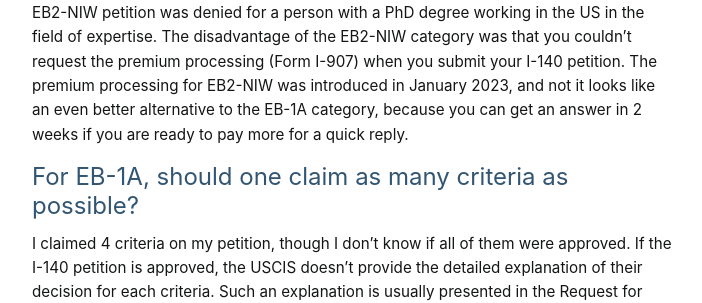
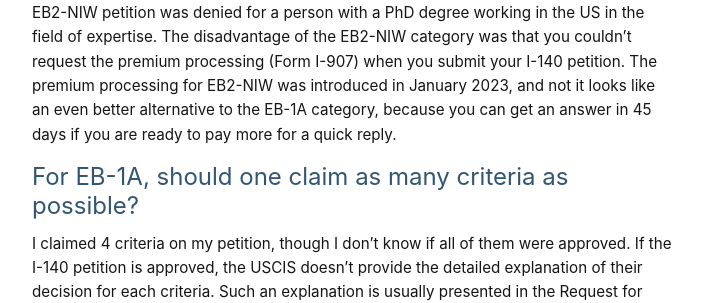
Before and after one commit to andreychemist/andreychemist.github.io, a Jekyll site: the page built from pages/faq.md, in a window 1280 px wide and 900 px high, scrolled down 2377 px. Shown: the part 281-584 px from the top of the window, without its empty margins (288-990 px from the left). Built offline with Jekyll 4.4.1, drawn with Linux system fonts in a browser that asks for light colours; some web fonts are replaced; some of the changed text lies outside the part shown.

Commit message:
NIW 45 days premium

```diff
--- a/pages/faq.md
+++ b/pages/faq.md
@@ -53,7 +53,7 @@ EB2-NIW requires you to be a person with exceptional abilities (defined on the p
 
 The law about the EB2 category mentions both aliens who are members of the professions holding advanced degrees and aliens of exceptional ability. It was not clear for me if the first group (advanced degree holders) can self-petition and request the NIW. But the case described in *Matter of Dhanasar* hints that the advanced degree is enough to establish eligibility under EB2 for both self-petitioning and requesting the NIW. Advanced degrees, besides MS, PhD, include a bachelor degree followed by at least 5 years of professional experience.
 
-EB2-NIW is considered to be an easier category. I personally don’t know cases when the EB2-NIW petition was denied for a person with a PhD degree working in the US in the field of expertise. The disadvantage of the EB2-NIW category was that you couldn't request the premium processing (Form I-907) when you submit your I-140 petition. The premium processing for EB2-NIW was introduced in January 2023, and not it looks like an even better alternative to the EB-1A category, because you can get an answer in 2 weeks if you are ready to pay more for a quick reply.
+EB2-NIW is considered to be an easier category. I personally don’t know cases when the EB2-NIW petition was denied for a person with a PhD degree working in the US in the field of expertise. The disadvantage of the EB2-NIW category was that you couldn't request the premium processing (Form I-907) when you submit your I-140 petition. The premium processing for EB2-NIW was introduced in January 2023, and not it looks like an even better alternative to the EB-1A category, because you can get an answer in 45 days if you are ready to pay more for a quick reply.
 
 # For EB-1A, should one claim as many criteria as possible?
 
@@ -133,7 +133,7 @@ Use the USCIS website to check current processing times: <https://egov.uscis.gov
 
 Historic Average Time: <https://egov.uscis.gov/processing-times/historic-pt>.
 
-In 2012, I was very lucky to get my I-485 processed and the green card issued in just 2 months after filing the form. My I-140 had been approved even faster, in about one week, because I requested the premium processing (Form I-907; the current fee for the premium processing is $2,500 fee). Since January 2023, the premium processing can be requested for both EB1-A and EB2-NIW petitions. Pay more and get a reply in 2 weeks.
+In 2012, I was very lucky to get my I-485 processed and the green card issued in just 2 months after filing the form. My I-140 had been approved even faster, in about one week, because I requested the premium processing (Form I-907; the current fee for the premium processing is $2,500 fee). Since January 2023, the premium processing can be requested for both EB1-A and EB2-NIW petitions. Pay more and get a reply (EB-1A - 15 days; EB2-NIW - 45 days).
 
 The processing times have increased significantly since 2012, partially due to the introduction of a personal interview. In 2018, people have reported to me that they had waited for more than a year to get the decision on the I-140 petition filed without premium processing or for the I-485 application. It was impossible for me to find any logic in the processing times. Often two persons filed the I-140 forms under the same category almost simultaneously, and one person got I-140 approved in 2 months, while another person had to wait for 9 months. And as in the case of financial markets, “the past performance doesn’t guarantee the future results”, so be prepared to wait for as long as necessary.
 
```
Also changed, not shown: pages/faq-rus.md (+2 -2 lines).
